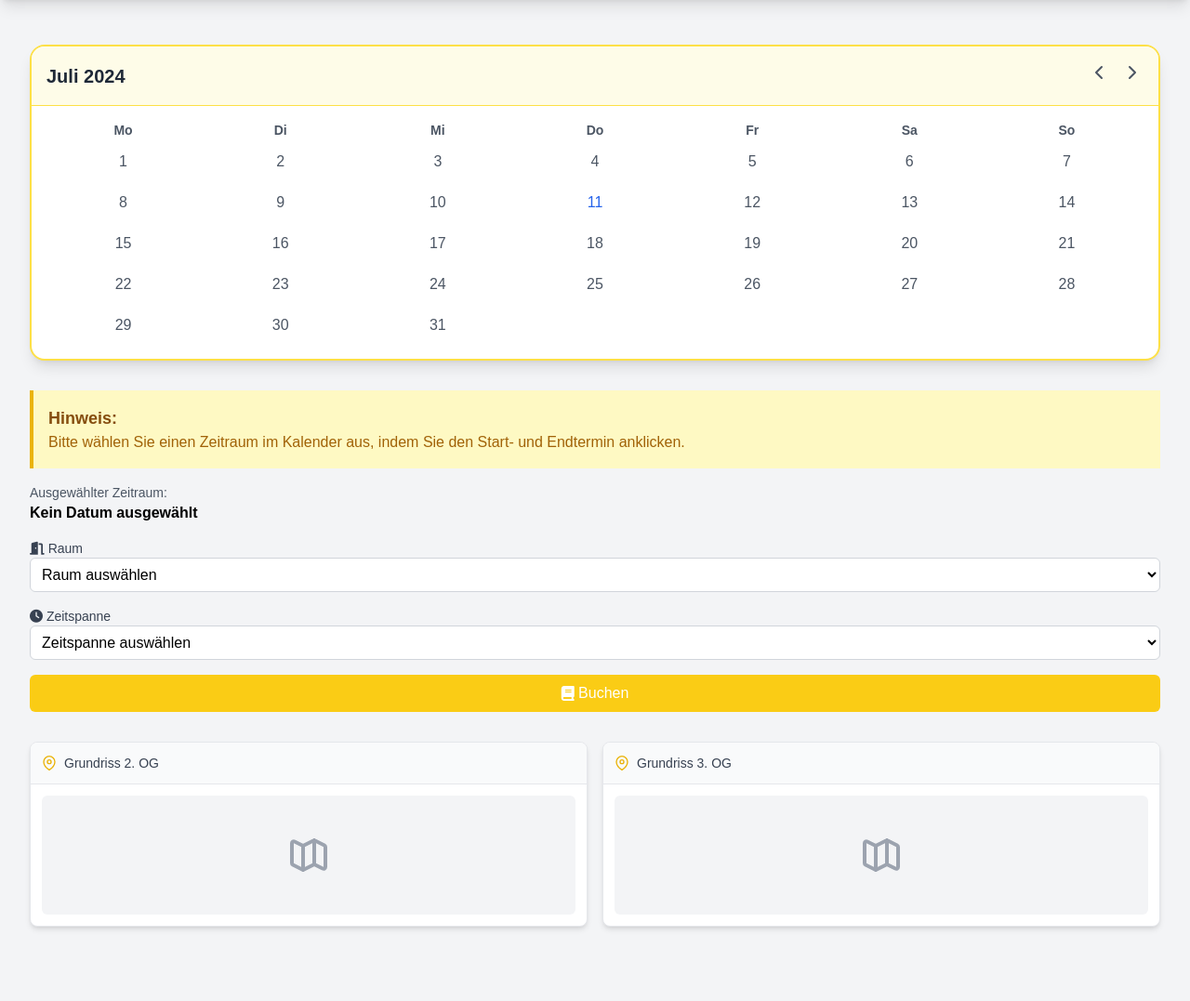
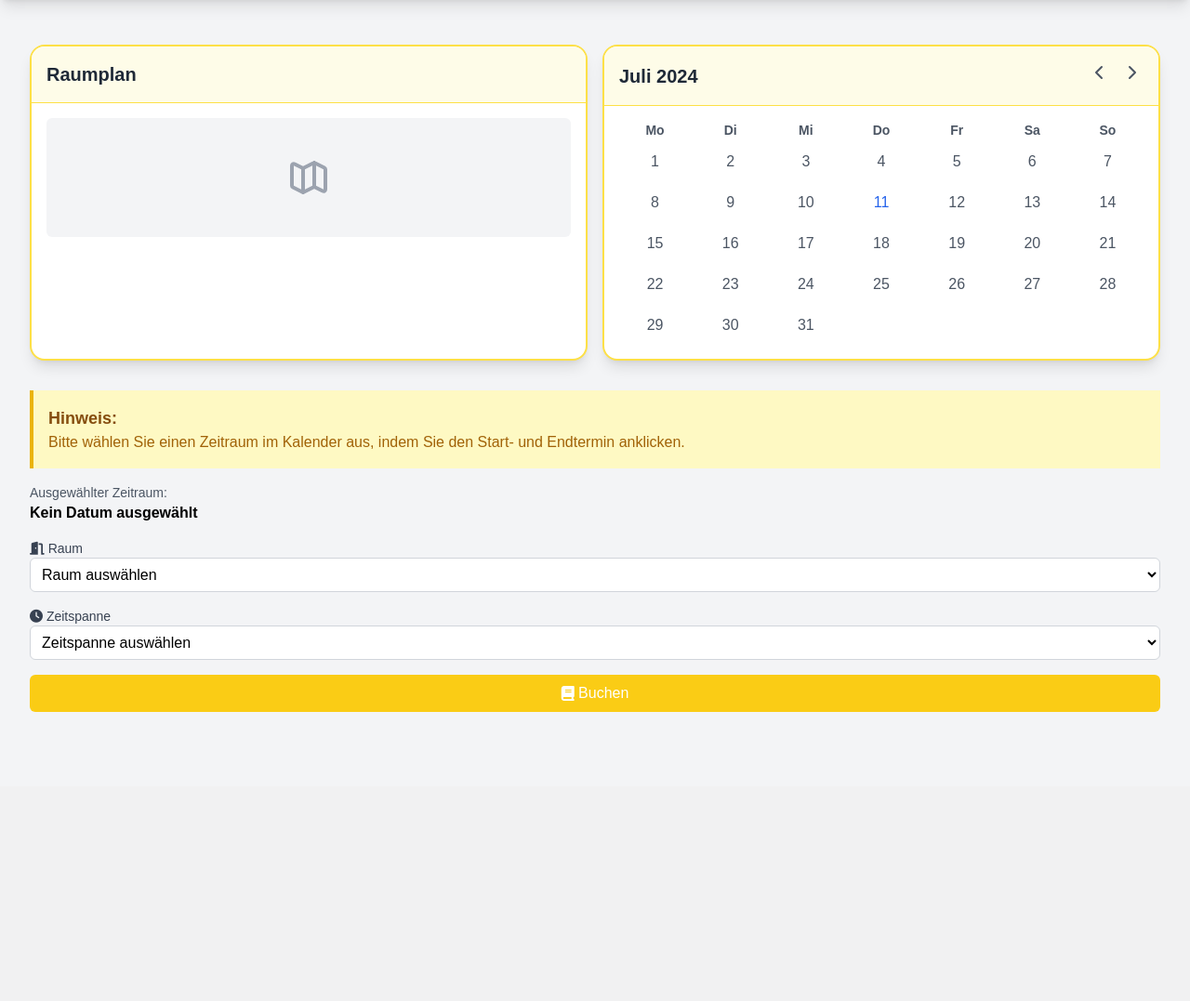
Before and after one commit to storminator89/roomie, a PHP site: page / in a window 1280 px wide. Shown: the part 64-1141 px from the top of the page at 93% size. After the commit the page ends 830 px from the top, so only its background shows below. Run offline with PHP 8.4, Linux system fonts and the light colour scheme; the visitor is signed in with stand-in values (Sample User, id 1); data comes from the database, SQL or seed files in the repository; both versions use the stored data as it was after the commit; style sheets or scripts are compiled from the project's sources; some libraries are stand-ins or nearby versions.

Commit message:
select room in room plan and transfer selection to booking page

```diff
--- a/index.php
+++ b/index.php
@@ -34,7 +34,6 @@ function getMonthlyBookings($db, $year, $month, $roomId)
     $stmt->execute(['year' => $year, 'month' => sprintf('%02d', $month), 'room_id' => $roomId]);
     return $stmt->fetchAll(PDO::FETCH_COLUMN, 0);
 }
-
 ?>
 
 <!DOCTYPE html>
@@ -154,7 +153,21 @@ function getMonthlyBookings($db, $year, $month, $roomId)
                 </div>
             <?php endif; ?>
 
-            <div class="bg-white shadow-lg rounded-2xl overflow-hidden border-2 border-yellow-300 mb-8">
+            <div class="grid grid-cols-2 gap-4 mb-8">
+                <div class="bg-white shadow-lg rounded-2xl overflow-hidden border-2 border-yellow-300 col-span-1">
+                    <div class="flex flex-row items-center justify-between p-4 bg-yellow-50 text-gray-800 border-b border-yellow-300">
+                        <h3 class="text-xl font-semibold">Raumplan</h3>
+                    </div>
+                    <div class="p-4">
+                        <button onclick="openPopup('2OG')" class="w-full h-32 flex items-center justify-center bg-gray-100 hover:bg-gray-200 transition-colors duration-200 rounded-md">
+                            <svg xmlns="http://www.w3.org/2000/svg" class="h-12 w-12 text-gray-400" fill="none" viewBox="0 0 24 24" stroke="currentColor">
+                                <path stroke-linecap="round" stroke-linejoin="round" stroke-width="2" d="M9 20l-5.447-2.724A1 1 0 013 16.382V5.618a1 1 0 011.447-.894L9 7m0 13l6-3m-6 3V7m6 10l4.553 2.276A1 1 0 0021 18.382V7.618a1 1 0 00-.553-.894L15 4m0 13V4m0 0L9 7" />
+                            </svg>
+                        </button>
+                    </div>
+                </div>
+
+                <div class="bg-white shadow-lg rounded-2xl overflow-hidden border-2 border-yellow-300 col-span-1">
                     <div class="flex flex-row items-center justify-between p-4 bg-yellow-50 text-gray-800 border-b border-yellow-300">
                         <h2 class="text-xl font-semibold" x-text="currentMonthYear"></h2>
                         <div class="space-x-2">
@@ -188,6 +201,7 @@ function getMonthlyBookings($db, $year, $month, $roomId)
                                     <span x-text="date"></span>
                                 </div>
                             </template>
+                        </div>
                     </div>
                 </div>
             </div>
@@ -264,44 +278,6 @@ function getMonthlyBookings($db, $year, $month, $roomId)
                 </form>
             </div>
 
-            <div class="grid grid-cols-2 gap-4 mb-8">
-                <div class="bg-white shadow-md rounded-lg overflow-hidden border border-gray-200">
-                    <div class="p-3 bg-gray-50 border-b border-gray-200">
-                        <h3 class="text-sm font-medium text-gray-700 flex items-center">
-                            <svg xmlns="http://www.w3.org/2000/svg" width="16" height="16" viewBox="0 0 24 24" fill="none" stroke="currentColor" stroke-width="2" stroke-linecap="round" stroke-linejoin="round" class="mr-2 text-yellow-500">
-                                <path d="M21 10c0 7-9 13-9 13s-9-6-9-13a9 9 0 0 1 18 0z"></path>
-                                <circle cx="12" cy="10" r="3"></circle>
-                            </svg>
-                            Grundriss 2. OG
-                        </h3>
-                    </div>
-                    <div class="p-3">
-                        <button @click="openFloorPlan('2OG')" class="w-full h-32 flex items-center justify-center bg-gray-100 hover:bg-gray-200 transition-colors duration-200 rounded-md">
-                            <svg xmlns="http://www.w3.org/2000/svg" class="h-12 w-12 text-gray-400" fill="none" viewBox="0 0 24 24" stroke="currentColor">
-                                <path stroke-linecap="round" stroke-linejoin="round" stroke-width="2" d="M9 20l-5.447-2.724A1 1 0 013 16.382V5.618a1 1 0 011.447-.894L9 7m0 13l6-3m-6 3V7m6 10l4.553 2.276A1 1 0 0021 18.382V7.618a1 1 0 00-.553-.894L15 4m0 13V4m0 0L9 7" />
-                            </svg>
-                        </button>
-                    </div>
-                </div>
-                <div class="bg-white shadow-md rounded-lg overflow-hidden border border-gray-200">
-                    <div class="p-3 bg-gray-50 border-b border-gray-200">
-                        <h3 class="text-sm font-medium text-gray-700 flex items-center">
-                            <svg xmlns="http://www.w3.org/2000/svg" width="16" height="16" viewBox="0 0 24 24" fill="none" stroke="currentColor" stroke-width="2" stroke-linecap="round" stroke-linejoin="round" class="mr-2 text-yellow-500">
-                                <path d="M21 10c0 7-9 13-9 13s-9-6-9-13a9 9 0 0 1 18 0z"></path>
-                                <circle cx="12" cy="10" r="3"></circle>
-                            </svg>
-                            Grundriss 3. OG
-                        </h3>
-                    </div>
-                    <div class="p-3">
-                        <button @click="openFloorPlan('3OG')" class="w-full h-32 flex items-center justify-center bg-gray-100 hover:bg-gray-200 transition-colors duration-200 rounded-md">
-                            <svg xmlns="http://www.w3.org/2000/svg" class="h-12 w-12 text-gray-400" fill="none" viewBox="0 0 24 24" stroke="currentColor">
-                                <path stroke-linecap="round" stroke-linejoin="round" stroke-width="2" d="M9 20l-5.447-2.724A1 1 0 013 16.382V5.618a1 1 0 011.447-.894L9 7m0 13l6-3m-6 3V7m6 10l4.553 2.276A1 1 0 0021 18.382V7.618a1 1 0 00-.553-.894L15 4m0 13V4m0 0L9 7" />
-                            </svg>
-                        </button>
-                    </div>
-                </div>
-            </div>
 
             <div x-show="showFloorPlanPopup" class="fixed inset-0 bg-gray-600 bg-opacity-50 overflow-y-auto h-full w-full flex items-center justify-center" x-cloak>
                 <div class="relative bg-white rounded-lg shadow-xl max-w-4xl w-full m-4" @click.away="showFloorPlanPopup = false">
@@ -314,7 +290,7 @@ function getMonthlyBookings($db, $year, $month, $roomId)
                         </button>
                     </div>
                     <div class="p-6">
-                        <iframe :src="'raumplan.html'" class="w-full h-[80vh] border-none"></iframe>
+                        <iframe id="floorPlanIframe" class="w-full h-[80vh] border-none"></iframe>
                     </div>
                 </div>
             </div>
@@ -340,34 +316,22 @@ function getMonthlyBookings($db, $year, $month, $roomId)
 
         let popup = null;
 
+        function openPopup(floor) {
+            const width = screen.width * 0.9;
+            const height = screen.height * 0.9;
+            const left = (screen.width - width) / 2;
+            const top = (screen.height - height) / 2;
+
+            popup = window.open('raumplan.html?floor=' + floor, 'PopupWindow', `width=${width},height=${height},top=${top},left=${left}`);
+        }
 
         window.addEventListener('message', function(event) {
             if (event.data.type === 'roomSelected') {
                 const selectedWorkspace = document.getElementById('selectedWorkspace');
-                if (selectedWorkspace) {
                 selectedWorkspace.value = event.data.roomId;
-
-                    // Finden und aktualisieren Sie die ausgewählte Option
-                    const selectedOption = Array.from(selectedWorkspace.options).find(option => option.value == event.data.roomId);
-                    if (selectedOption) {
-                        selectedOption.selected = true;
-                    } else {
-                        console.warn('Selected room option not found in dropdown');
-                    }
-
-                    // Trigger the change event to update any dependent logic
-                    const changeEvent = new Event('change');
-                    selectedWorkspace.dispatchEvent(changeEvent);
-
-                    // Informieren Sie den Benutzer
-                    alert(`Raum "${event.data.roomName}" wurde für die Buchung ausgewählt.`);
-
-                    // Schließen Sie das Popup, falls es noch offen ist
-                    if (popup && !popup.closed) {
+                selectedWorkspace.dispatchEvent(new Event('change'));
+                if (popup) {
                     popup.close();
-                    }
-                } else {
-                    console.error('selectedWorkspace element not found');
                 }
             }
         });
--- a/raumplan.html
+++ b/raumplan.html
@@ -384,14 +384,12 @@
 
         function selectRoom(room) {
             if (confirm(`Möchten Sie den Raum "${room.name}" für die Buchung auswählen?`)) {
-                // Senden Sie eine Nachricht an die Elternseite
-                window.parent.postMessage({
+                window.opener.postMessage({
                     type: 'roomSelected',
                     roomId: room.id,
                     roomName: room.name
                 }, '*');
 
-                // Schließen Sie das aktuelle Fenster (Popup)
                 window.close();
             }
         }
```
Also changed, not shown: roomie.db. Lines whose indentation alone changed are shown as unchanged.
